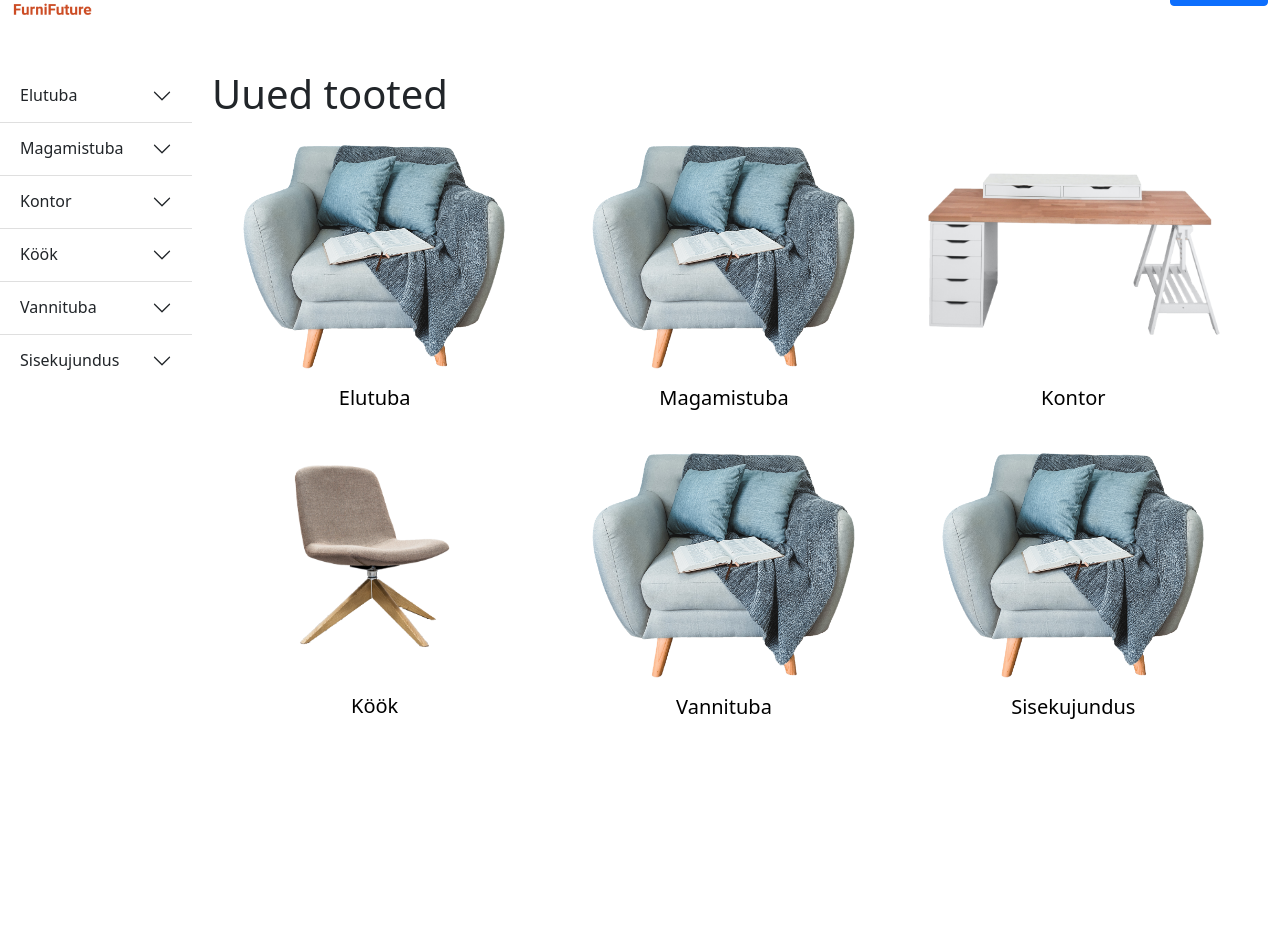
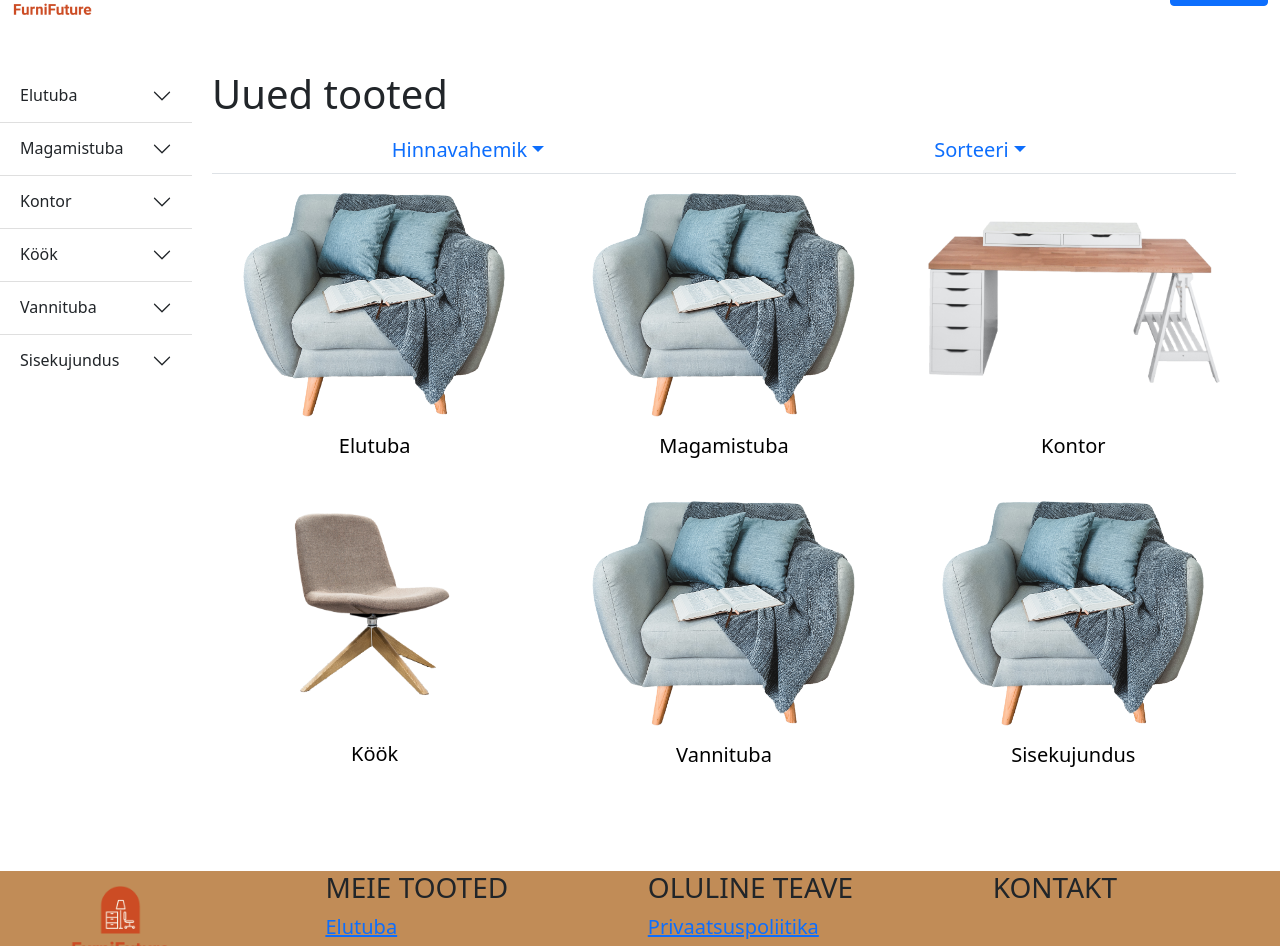
Before and after one commit to andrestammistu/FurniFuture, a Next.js app: page /products in a window 1280 px wide. Shown: the part 66-1012 px from the top of the page. Before the commit the page ends 809 px from the top, so only its background shows below. Built offline with nearby package versions, Linux system fonts and the light colour scheme.

Commit message:
filter option into products page (only basic design)

```diff
--- a/components/filter.js
+++ b/components/filter.js
@@ -1,4 +1,5 @@
 import { Nav } from "react-bootstrap";
+import { NavDropdown } from "react-bootstrap";
 
 export default function Filter(){
     return(
--- a/components/products_layout.js
+++ b/components/products_layout.js
@@ -6,17 +6,20 @@ import Row from "react-bootstrap/Row"
 import Col from "react-bootstrap/Col"
 import Card from 'react-bootstrap/Card';
 import React from "react"
+import Footer from "./footer.js"
+import Filter from "./filter.js"
 
 
 export default class Layout extends React.Component{
     render(){
         return(
             <div>
-                <Header></Header>
+                <Header/>
                 <div style={{display:"flex", marginTop:"30px"}}>
                     <NavItems/>
                     <div style={{width:"80%", marginLeft:"20px"}}>
                         <h1>Uued tooted</h1>
+                        <Filter/>
                         <div className="row row-cols-1 row-cols-md-3 g-6">
                                 <Gallery image={"/images/sofa.png"} heading="Elutuba"/>
                                 <Gallery image={"/images/sofa.png"} heading="Magamistuba"/>
@@ -27,6 +30,7 @@ export default class Layout extends React.Component{
                         </div>
                     </div>
                 </div>
+                <Footer/>
 
             </div>
         )
```
